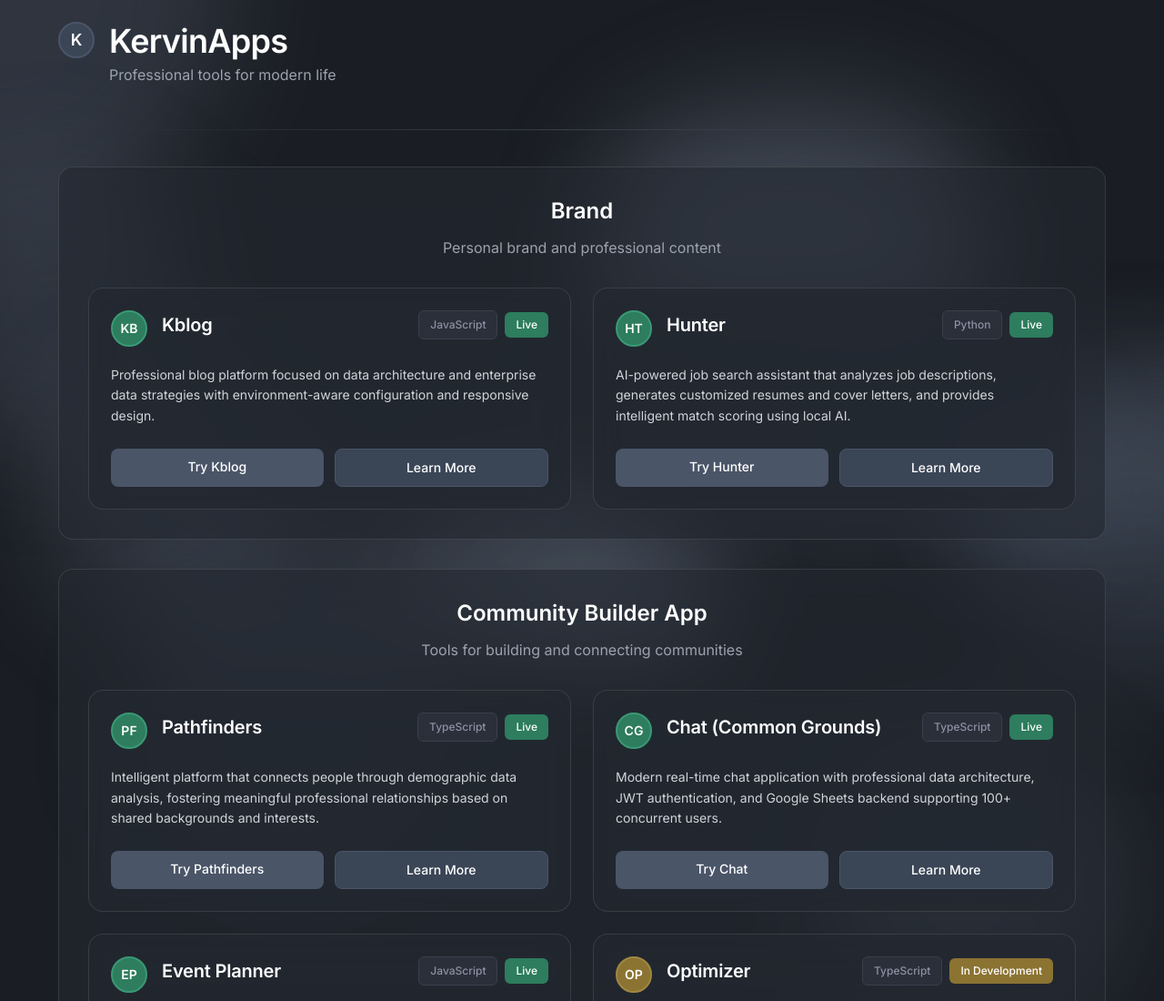
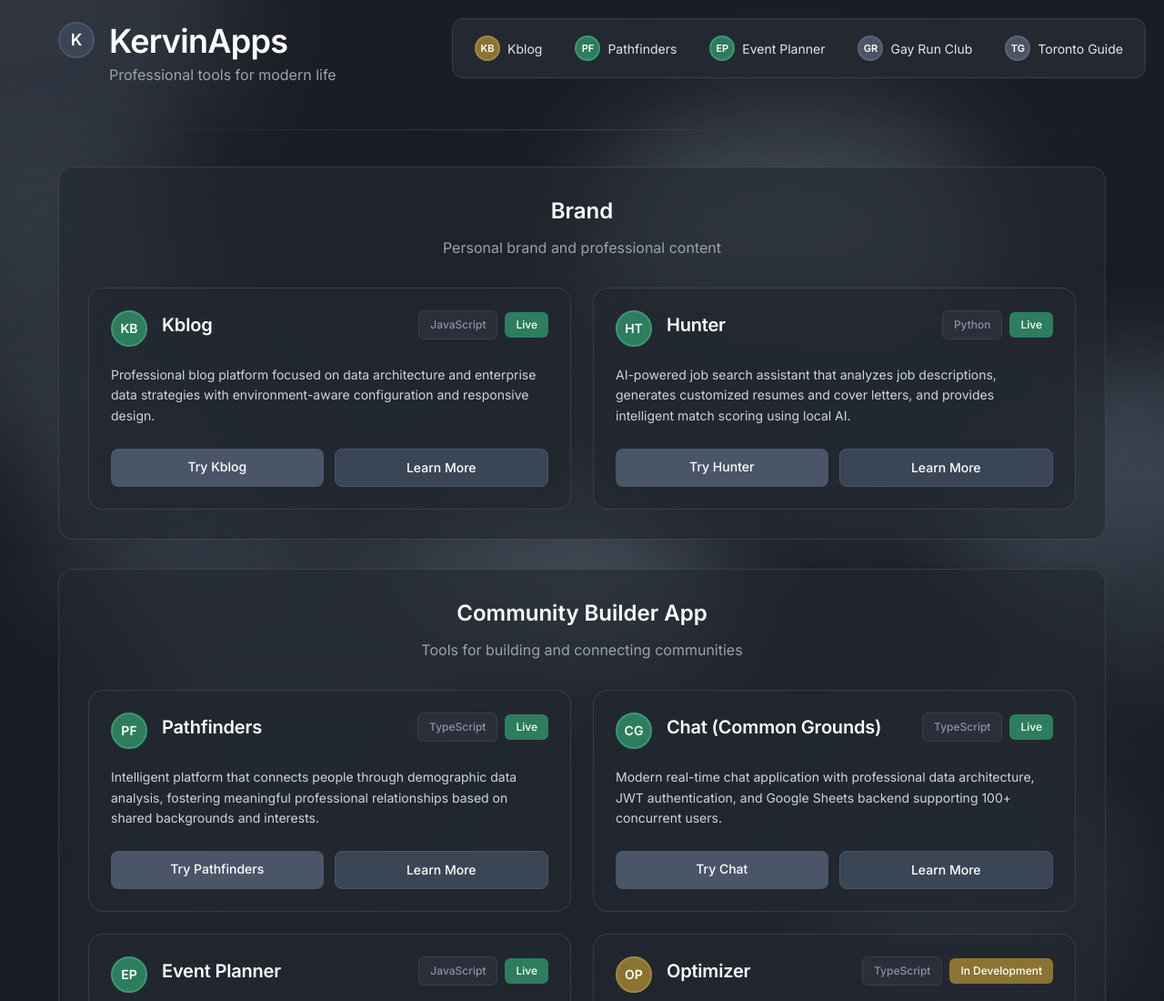
Before and after one commit to denizen-star/kervinapps-homepage, a plain HTML site: page index.html in a window 1280 px wide. Shown: the top 1100 px of the page at 91% size. Drawn offline with nearby package versions, Linux system fonts and the light colour scheme.

Commit message:
Remove Chat app from menus and add desktop navigation menu

```diff
--- a/index.html
+++ b/index.html
@@ -449,6 +449,55 @@
             font-size: 12px;
         }
 
+        /* Desktop Menu Styles */
+        .desktop-menu {
+            display: none;
+            position: fixed;
+            top: 20px;
+            right: 20px;
+            z-index: 1000;
+            background: #242931;
+            border: 1px solid #3a3f4b;
+            border-radius: 12px;
+            padding: 8px;
+        }
+
+        .desktop-menu-links {
+            display: flex;
+            gap: 4px;
+        }
+
+        .desktop-menu-link {
+            display: flex;
+            align-items: center;
+            gap: 8px;
+            padding: 10px 16px;
+            color: #e4e6eb;
+            text-decoration: none;
+            border-radius: 8px;
+            transition: all 0.2s ease;
+            font-size: 0.875rem;
+            white-space: nowrap;
+        }
+
+        .desktop-menu-link:hover {
+            background: #2a2f3a;
+            color: #ffffff;
+        }
+
+        .desktop-menu-link .server-icon {
+            width: 28px;
+            height: 28px;
+            min-width: 28px;
+            font-size: 11px;
+        }
+
+        @media (min-width: 769px) {
+            .desktop-menu {
+                display: block;
+            }
+        }
+
         @media (max-width: 768px) {
             .mobile-menu-button {
                 display: block;
@@ -485,10 +534,6 @@
                 <div class="server-icon" style="background: #2d7d5e; border-color: #3a9975;">PF</div>
                 <span>Pathfinders</span>
             </a>
-            <a href="https://chat.kervinapps.com" target="_blank" class="mobile-menu-link">
-                <div class="server-icon" style="background: #4a5568; border-color: #5a6578;">CG</div>
-                <span>Chat (Common Grounds)</span>
-            </a>
             <a href="https://eplanner.kervinapps.com" target="_blank" class="mobile-menu-link">
                 <div class="server-icon" style="background: #2d7d5e; border-color: #3a9975;">EP</div>
                 <span>Event Planner</span>
@@ -498,6 +543,32 @@
                 <span>Gay Run Club</span>
             </a>
             <a href="https://to-guide.kervinapps.com" target="_blank" class="mobile-menu-link">
+                <div class="server-icon" style="background: #4a5568; border-color: #5a6578;">TG</div>
+                <span>Toronto Guide</span>
+            </a>
+        </div>
+    </div>
+
+    <!-- Desktop Menu -->
+    <div class="desktop-menu">
+        <div class="desktop-menu-links">
+            <a href="https://kblog.kervinapps.com" target="_blank" class="desktop-menu-link">
+                <div class="server-icon" style="background: #8b7332; border-color: #a08842;">KB</div>
+                <span>Kblog</span>
+            </a>
+            <a href="https://pathfinders.kervinapps.com" target="_blank" class="desktop-menu-link">
+                <div class="server-icon" style="background: #2d7d5e; border-color: #3a9975;">PF</div>
+                <span>Pathfinders</span>
+            </a>
+            <a href="https://eplanner.kervinapps.com" target="_blank" class="desktop-menu-link">
+                <div class="server-icon" style="background: #2d7d5e; border-color: #3a9975;">EP</div>
+                <span>Event Planner</span>
+            </a>
+            <a href="https://gayrunclub.kervinapps.com" target="_blank" class="desktop-menu-link">
+                <div class="server-icon" style="background: #4a5568; border-color: #5a6578;">GR</div>
+                <span>Gay Run Club</span>
+            </a>
+            <a href="https://to-guide.kervinapps.com" target="_blank" class="desktop-menu-link">
                 <div class="server-icon" style="background: #4a5568; border-color: #5a6578;">TG</div>
                 <span>Toronto Guide</span>
             </a>
```
